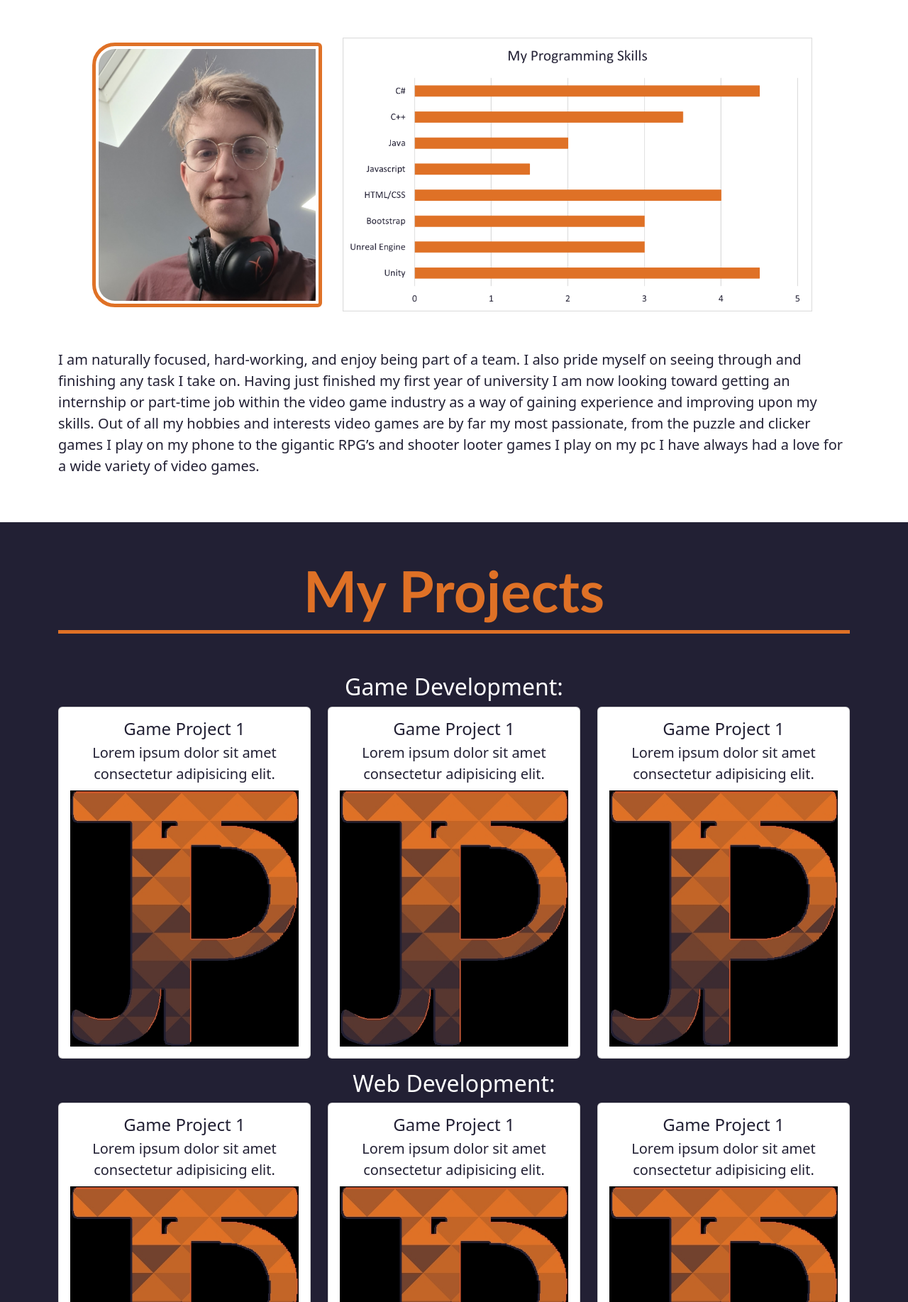
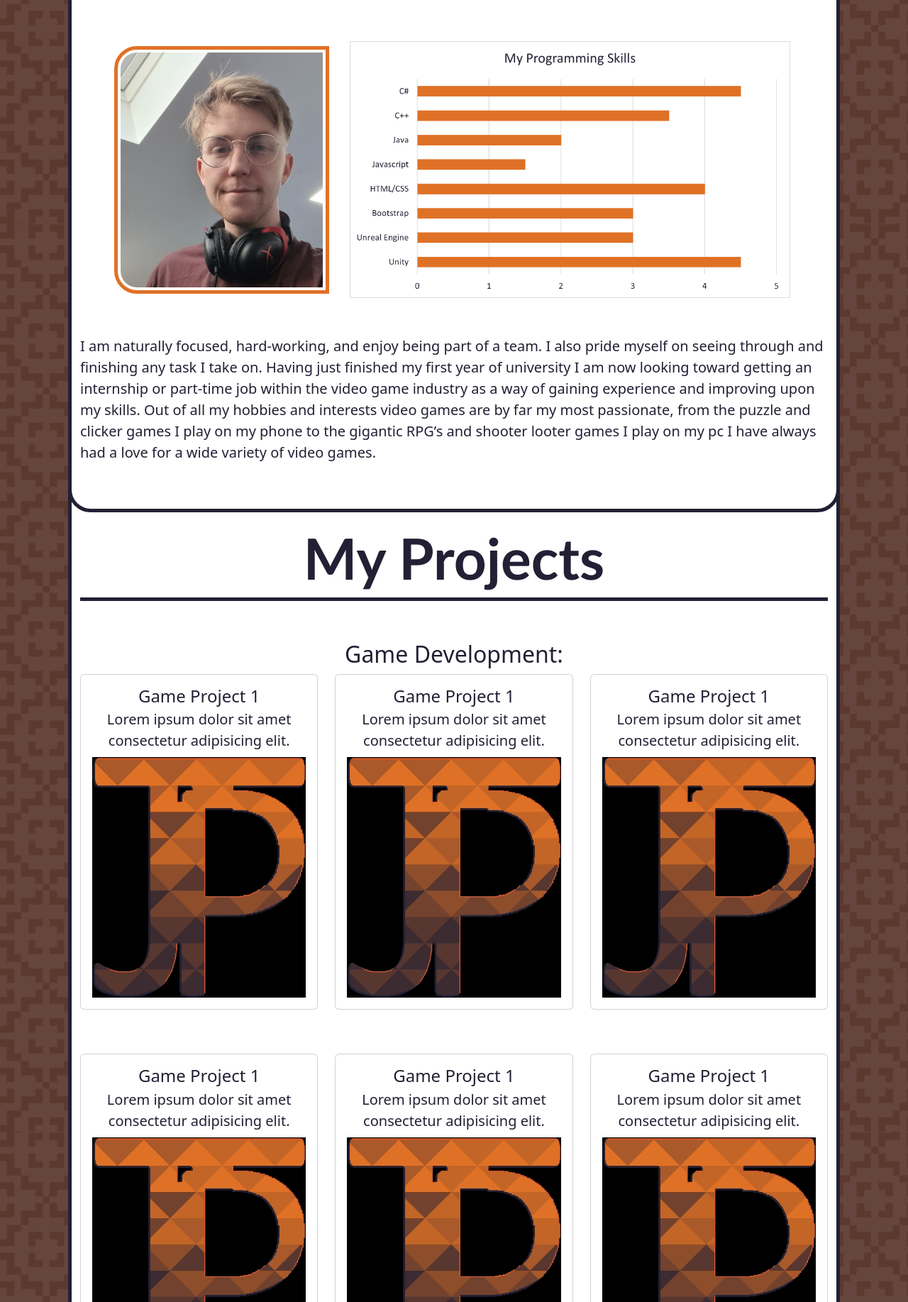
Before and after one commit to jackparse14/PortfolioWebsite, a website: page index.html in a window 1280 px wide. Shown: the part 965-2800 px from the top of the page at 71% size. Drawn offline with nearby package versions, Linux system fonts and the light colour scheme.

Commit message:
Format changes

```diff
--- a/css/extracss.css
+++ b/css/extracss.css
@@ -38,3 +38,23 @@ body{
     background-size: cover;
     background-attachment: fixed;
 }
+.bg-mask{
+    background-image: url(/assets/Background-Mask.png);
+}
+#contact,#about,#projects{
+    width:85%;
+    margin:auto;
+    position: relative;
+}
+#contact,#projects{
+    margin-top: -5rem;
+}
+#projects{
+    z-index: 2;
+}
+#contact{
+    z-index: 1;
+}
+#about{
+    z-index: 3;
+}
--- a/index.html
+++ b/index.html
@@ -9,12 +9,13 @@
     <title>Jack Parsons Portfolio</title>
 </head>
 <body class="bg-image img-fluid">
-    <div class="navbar navbar-expand-md navbar-light bg-primary border-bottom border-danger border-2 w-100">
+    <div class="bg-mask">
+                <div class="navbar navbar-expand-md bg-warning border-3 border-bottom border-end border-start border-danger border-2 w-100 rounded-4 rounded-top">
                     <div class="container-xxl">
                         <a href="#intro" class="navbar-brand py-0">
                             <span class="align-items-center d-flex">
                                 <img class="img-fluid navbar-img me-2" src="\assets\Logo-2.png" alt="Logo">
-                    <h4 class="text-danger fw-bold pt-2">Jack Parsons</h4>
+                                <h4 class="text-danger pt-2">Jack Parsons</h4>
                             </span>
                         </a>
                         <button class="navbar-toggler" type="button" data-bs-toggle="collapse" data-bs-target="#main-nav" aria-controls="main-nav" aria-expanded="false" aria-label="Toggle navigation">
@@ -36,6 +37,7 @@
                                 </li>
                             </ul>
                         </div>
+
                 </div>
         </div>
         <section id="intro">
@@ -69,7 +71,8 @@
             </div>
         </section>
 
-    <section id="about"class="bg-primary text-danger">
+
+    <section id="about"class="bg-primary text-danger rounded-5 rounded border border-5 border-danger">
         <div class="container-lg">
             <h1 class="text-center display-1 fw-bold border-bottom border-5 border-danger pt-5 pb-2 headtext">About Me!</h1>
             <div class="row py-5 px-5 d-flex align-items-center">
@@ -88,11 +91,11 @@
         </div>
     </section>
 
-    <section id="projects" class="bg-danger">
+    <section id="projects" class="bg-primary rounded-5 rounded border-bottom border-start border-end border-5 border-danger pt-5">
         <div class="container-lg">
-            <h1 class="text-center display-1 fw-bold text-warning border-bottom border-5 border-warning pt-5 pb-2 headtext">My Projects</h1>
+            <h1 class="text-center display-1 fw-bold text-danger border-bottom border-5 border-danger pt-5 pb-2 headtext">My Projects</h1>
             <div class="py-5 text-center">
-                <h2 class="text-primary">Game Development:</h2>
+                <h2 class="text-danger">Game Development:</h2>
                 <div class="row">
                     <div class="col-4">
                             <div class="card">
@@ -168,7 +171,7 @@
         </div>
     </section>
 
-    <section id="contact" class="bg-primary text-danger">
+    <section id="contact" class="bg-primary text-danger rounded-5 rounded border-bottom border-start border-end border-5 border-danger mb-5 pt-5">
         <div class="container-lg">
             <h1 class="text-center display-1 fw-bold border-bottom border-5 border-danger pt-5 pb-2 headtext">Contact Me:</h1>
             <div class="row justify-content-center py-5">
@@ -203,7 +206,7 @@
         </div>
     </section>
 
-    <section class="bg-warning border-top border-danger">
+    <section class="bg-warning border-top border-danger rounded-bottom rounded-4">
         <div class="container">
                 <div class="row align-items-center">
                     <div class="col-7">
@@ -220,6 +223,7 @@
                 </div>
         </div>
     </section>
+</div>
     <script src="https://cdn.jsdelivr.net/npm/bootstrap@5.2.2/dist/js/bootstrap.bundle.min.js" integrity="sha384-OERcA2EqjJCMA+/3y+gxIOqMEjwtxJY7qPCqsdltbNJuaOe923+mo//f6V8Qbsw3" crossorigin="anonymous"></script>
 </body>
 </html>
--- a/sass/main.scss
+++ b/sass/main.scss
@@ -2,5 +2,6 @@
 $primary: white;
 $danger: #222034;
 $warning: #df7126;
+$success: #de874e;
 // import bootstrap
 @import "../node_modules/bootstrap/scss/bootstrap";
```
Also changed, not shown: assets/Background-Mask.png (added), css/main.min.css, 1 other file. Lines whose indentation alone changed are shown as unchanged.
